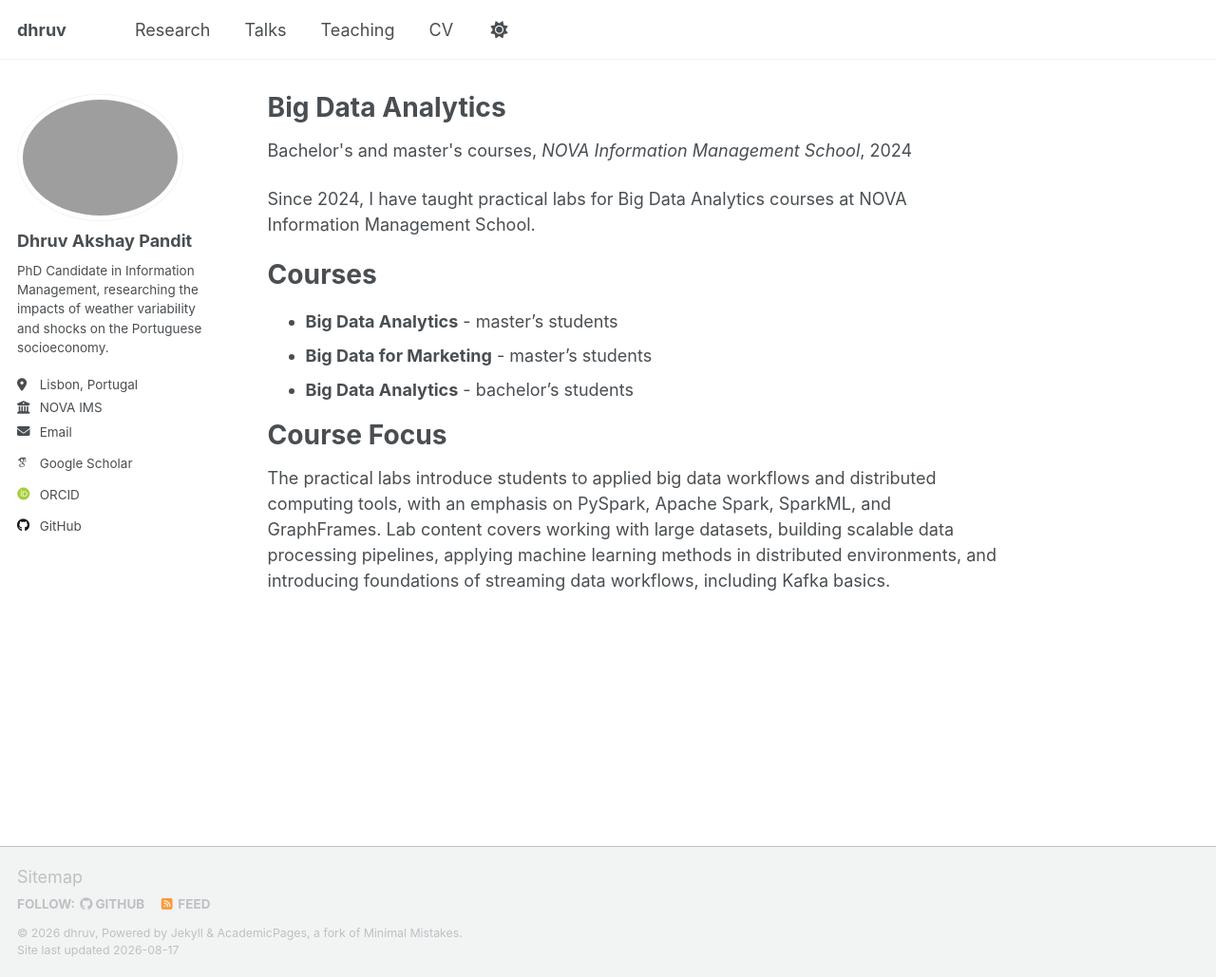
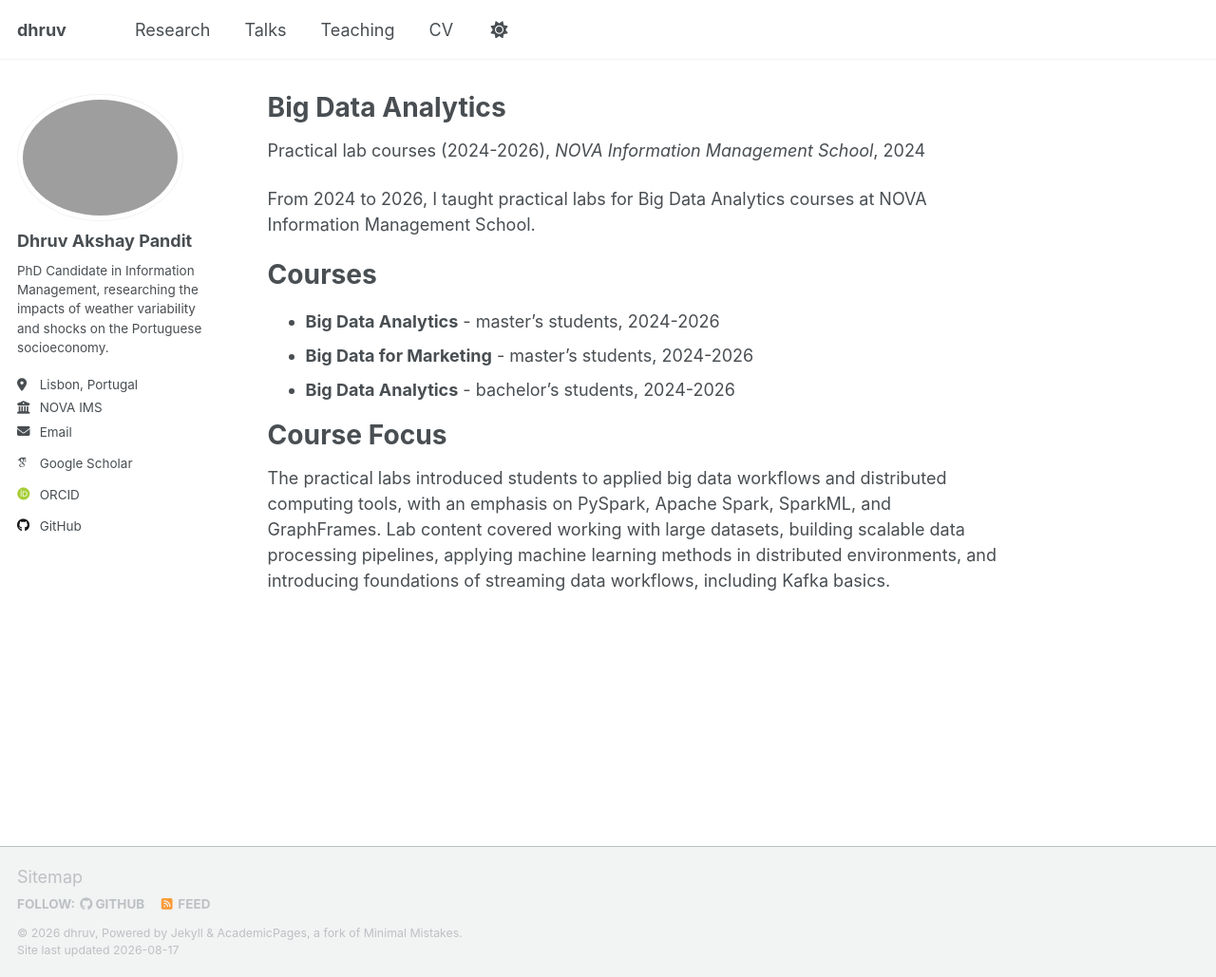
Before and after one commit to dhruv-pandit/dhruv-pandit.github.io, a Jekyll site: the page built from _teaching/big-data-analytics-nova.md, in a window 1280 px wide and 1029 px high. Shown: the whole window at 95% size. Built offline with Jekyll 4.4.1, drawn with Linux system fonts in a browser that asks for light colours; some web fonts are replaced; a script that is not in the unit is left out.

```diff
--- a/_pages/teaching.html
+++ b/_pages/teaching.html
@@ -7,8 +7,6 @@ author_profile: true
 
 {% include base_path %}
 
-Currently, I teach Big Data Analytics courses for bachelor's and master's students at NOVA Information Management School.
-
 {% for post in site.teaching reversed %}
   {% include archive-single.html %}
 {% endfor %}
--- a/_teaching/big-data-analytics-nova.md
+++ b/_teaching/big-data-analytics-nova.md
@@ -1,26 +1,26 @@
 ---
 title: "Big Data Analytics"
 collection: teaching
-type: "Bachelor's and master's courses"
+type: "Practical lab courses (2024-2026)"
 permalink: /teaching/big-data-analytics-nova
 venue: "NOVA Information Management School"
 date: 2024-01-01
 location: "Lisbon, Portugal"
-excerpt: "Practical lab teaching for Big Data Analytics courses at NOVA Information Management School since 2024."
+excerpt: "Practical lab teaching for Big Data Analytics courses at NOVA Information Management School from 2024 to 2026."
 share: false
 comments: false
 ---
 
-Since 2024, I have taught practical labs for Big Data Analytics courses at NOVA Information Management School.
+From 2024 to 2026, I taught practical labs for Big Data Analytics courses at NOVA Information Management School.
 
 Courses
 ======
 
-- **Big Data Analytics** - master's students
-- **Big Data for Marketing** - master's students
-- **Big Data Analytics** - bachelor's students
+- **Big Data Analytics** - master's students, 2024-2026
+- **Big Data for Marketing** - master's students, 2024-2026
+- **Big Data Analytics** - bachelor's students, 2024-2026
 
 Course Focus
 ======
 
-The practical labs introduce students to applied big data workflows and distributed computing tools, with an emphasis on PySpark, Apache Spark, SparkML, and GraphFrames. Lab content covers working with large datasets, building scalable data processing pipelines, applying machine learning methods in distributed environments, and introducing foundations of streaming data workflows, including Kafka basics.
+The practical labs introduced students to applied big data workflows and distributed computing tools, with an emphasis on PySpark, Apache Spark, SparkML, and GraphFrames. Lab content covered working with large datasets, building scalable data processing pipelines, applying machine learning methods in distributed environments, and introducing foundations of streaming data workflows, including Kafka basics.
```
Also changed, not shown: _pages/about.md (+1 -17 lines), _pages/cv.md (+7 -55 lines), _pages/research.md (+9 -0 lines).
